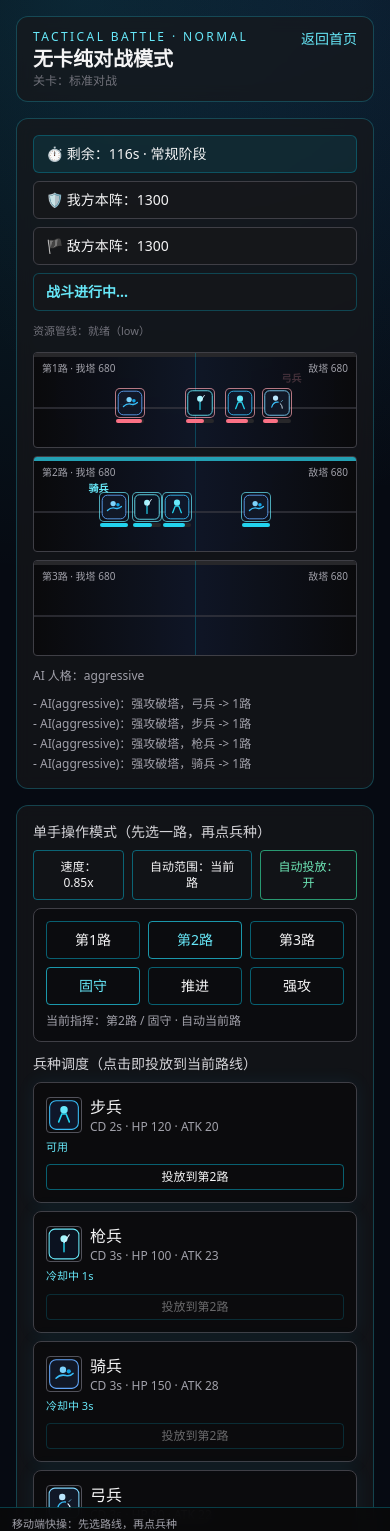
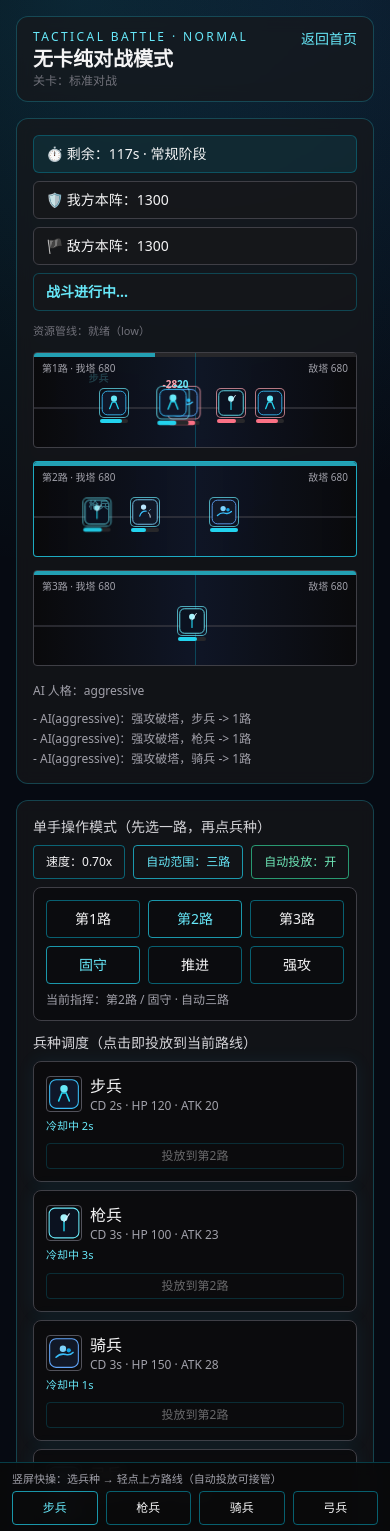
Before and after one commit to Sinon4869/sinon_warring_states_game, a Next.js app: page /battle in a window 390 px wide. Shown: the top 1531 px of the page. Built offline with nearby package versions, Linux system fonts and the light colour scheme.

Commit message:
feat(battle-mobile): portrait royale-like tap flow with troop select and lane tap deploy

```diff
--- a/app/battle/page.tsx
+++ b/app/battle/page.tsx
@@ -143,9 +143,10 @@ export default function BattlePage() {
   const [aiTroopCd, setAiTroopCd] = useState<Record<string, number>>({});
   const [laneOrders, setLaneOrders] = useState<LaneOrder[]>(['hold', 'hold', 'hold']);
   const [selectedLane, setSelectedLane] = useState(1);
+  const [selectedTroop, setSelectedTroop] = useState<string>('infantry');
   const [autoDeploy, setAutoDeploy] = useState(true);
-  const [autoMode, setAutoMode] = useState<'selected' | 'all'>('selected');
-  const [battleSpeed, setBattleSpeed] = useState(0.85);
+  const [autoMode, setAutoMode] = useState<'selected' | 'all'>('all');
+  const [battleSpeed, setBattleSpeed] = useState(0.7);
   const [effects, setEffects] = useState<CombatFx[]>([]);
   const [assetStatus, setAssetStatus] = useState<'loading' | 'ready'>('loading');
   const [assetTier, setAssetTier] = useState<'high' | 'mid' | 'low'>('mid');
@@ -155,6 +156,7 @@ export default function BattlePage() {
 
   const aiThink = useRef(0);
   const playerThink = useRef(0);
+  const laneThinkRef = useRef<[number, number, number]>([0, 0, 0]);
   const matchIdRef = useRef(`m-${Date.now()}-${Math.random().toString(36).slice(2, 7)}`);
   const tickLastAtRef = useRef<number | null>(null);
   const tickMsSumRef = useRef(0);
@@ -415,14 +417,21 @@ export default function BattlePage() {
       });
 
       playerThink.current += dt;
-      if (autoDeployRef.current && playerThink.current >= 1.1) {
-        playerThink.current = 0;
+      if (autoDeployRef.current) {
         if (autoModeRef.current === 'all') {
+          const laneTimers = laneThinkRef.current;
           [0, 1, 2].forEach((lane) => {
-            const troop = choosePlayerAutoTroop(lane);
-            if (troop) deploy('player', troop, lane);
+            laneTimers[lane] += dt;
+            const interval = lane === 1 ? 0.95 : 1.1;
+            if (laneTimers[lane] >= interval) {
+              laneTimers[lane] = 0;
+              const troop = choosePlayerAutoTroop(lane);
+              if (troop) deploy('player', troop, lane);
+            }
           });
-        } else {
+          laneThinkRef.current = laneTimers;
+        } else if (playerThink.current >= 1.0) {
+          playerThink.current = 0;
           const lane = selectedLaneRef.current;
           const troop = choosePlayerAutoTroop(lane);
           if (troop) deploy('player', troop, lane);
@@ -653,7 +662,18 @@ export default function BattlePage() {
             const total = Math.max(1, playerPower + aiPower);
             const playerPct = (playerPower / total) * 100;
             return (
-              <div key={lane} className="relative h-24 overflow-hidden rounded border border-zinc-700 bg-gradient-to-r from-zinc-950/90 via-slate-900/80 to-zinc-950/90">
+              <button
+                key={lane}
+                type="button"
+                onClick={() => {
+                  setSelectedLane(lane);
+                  if (window.innerWidth < 768) {
+                    const troop = TROOPS.find((t) => t.id === selectedTroop);
+                    if (troop) deploy('player', troop, lane);
+                  }
+                }}
+                className={`relative h-24 w-full overflow-hidden rounded border bg-gradient-to-r from-zinc-950/90 via-slate-900/80 to-zinc-950/90 text-left ${selectedLane === lane ? 'border-cyan-400/80' : 'border-zinc-700'}`}
+              >
                 <div className="absolute inset-x-0 top-0 h-1 bg-zinc-800">
                   <div className="h-full bg-cyan-400/70" style={{ width: `${playerPct}%` }} />
                 </div>
@@ -703,7 +723,7 @@ export default function BattlePage() {
                       </motion.div>
                     ))}
                 </AnimatePresence>
-              </div>
+              </button>
             );
           })}
         </div>
@@ -810,29 +830,34 @@ export default function BattlePage() {
       </section>
 
       <section className="fixed inset-x-0 bottom-0 z-20 border-t border-cyan-500/30 bg-zinc-950/90 px-3 py-2 backdrop-blur md:hidden" style={{ paddingBottom: 'calc(env(safe-area-inset-bottom) + 8px)' }}>
-        <p className="mb-1 text-[11px] text-zinc-400">移动端快操：先选路线，再点兵种</p>
+        <p className="mb-1 text-[11px] text-zinc-400">竖屏快操：选兵种 → 轻点上方路线（自动投放可接管）</p>
+        <div className="mb-2 grid grid-cols-4 gap-2">
+          {TROOPS.map((t) => (
+            <button
+              key={`quick-troop-${t.id}`}
+              onClick={() => setSelectedTroop(t.id)}
+              className={`chip-btn text-xs ${selectedTroop === t.id ? 'border-cyan-400/70 text-cyan-300' : ''}`}
+            >
+              {t.name}
+            </button>
+          ))}
+        </div>
         <div className="mb-2 grid grid-cols-3 gap-2">
           {[0, 1, 2].map((lane) => (
             <button
               key={`quick-lane-${lane}`}
-              onClick={() => setSelectedLane(lane)}
+              onClick={() => {
+                setSelectedLane(lane);
+                const troop = TROOPS.find((t) => t.id === selectedTroop);
+                if (troop) deploy('player', troop, lane);
+              }}
               className={`chip-btn text-xs ${selectedLane === lane ? 'border-cyan-400/70 text-cyan-300' : ''}`}
             >
               第{lane + 1}路
             </button>
           ))}
         </div>
-        <div className="grid grid-cols-4 gap-2">
-          {TROOPS.map((t) => (
-            <button
-              key={`quick-troop-${t.id}`}
-              onClick={() => deploy('player', t, selectedLane)}
-              className="chip-btn border-cyan-400/60 text-xs"
-            >
-              {t.name}
-            </button>
-          ))}
-        </div>
+        <p className="text-[11px] text-zinc-500">当前兵种：{TROOPS.find((t) => t.id === selectedTroop)?.name ?? '步兵'} · 当前路线：第{selectedLane + 1}路</p>
       </section>
     </main>
   );
```
